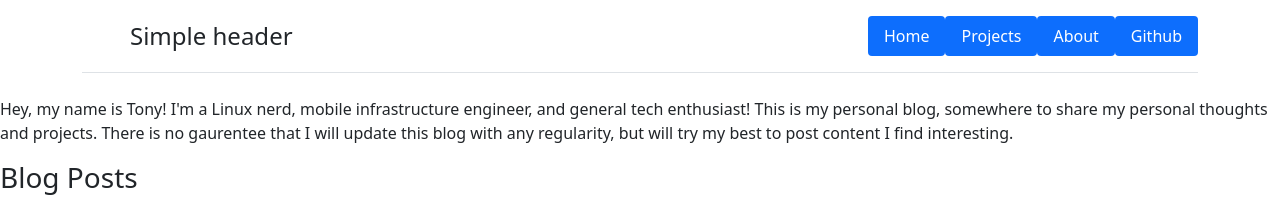
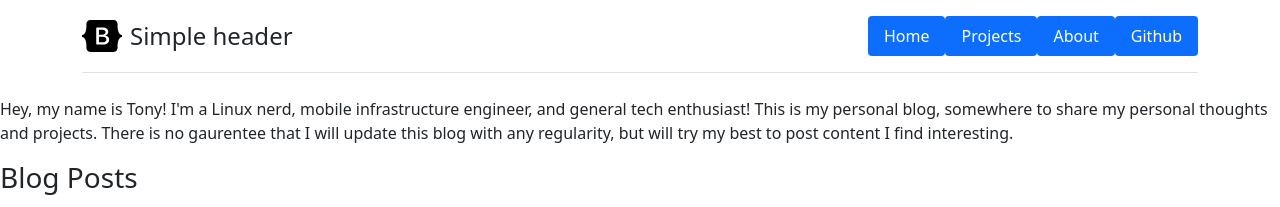
Before and after one commit to acavella/dev.cavella.com, a Jekyll site: the page built from index.md, in a window 1280 px wide. Shown: the top 207 px of the page. Built offline with Jekyll 4.4.1, drawn with Linux system fonts in a browser that asks for light colours.

Commit message:
update logo
Signed-off-by: Tony Cavella <9434191+acavella@users.noreply.github.com>

```diff
--- a/_layouts/default.html
+++ b/_layouts/default.html
@@ -11,11 +11,17 @@
     <link href="/assets/css/bootstrap.min.css" rel="stylesheet">
   </head>
   <body>
+    <svg xmlns="http://www.w3.org/2000/svg" style="display: none;">
+      <symbol id="bootstrap" viewBox="0 0 118 94">
+        <title>Bootstrap</title>
+        <path fill-rule="evenodd" clip-rule="evenodd" d="M24.509 0c-6.733 0-11.715 5.893-11.492 12.284.214 6.14-.064 14.092-2.066 20.577C8.943 39.365 5.547 43.485 0 44.014v5.972c5.547.529 8.943 4.649 10.951 11.153 2.002 6.485 2.28 14.437 2.066 20.577C12.794 88.106 17.776 94 24.51 94H93.5c6.733 0 11.714-5.893 11.491-12.284-.214-6.14.064-14.092 2.066-20.577 2.009-6.504 5.396-10.624 10.943-11.153v-5.972c-5.547-.529-8.934-4.649-10.943-11.153-2.002-6.484-2.28-14.437-2.066-20.577C105.214 5.894 100.233 0 93.5 0H24.508zM80 57.863C80 66.663 73.436 72 62.543 72H44a2 2 0 01-2-2V24a2 2 0 012-2h18.437c9.083 0 15.044 4.92 15.044 12.474 0 5.302-4.01 10.049-9.119 10.88v.277C75.317 46.394 80 51.21 80 57.863zM60.521 28.34H49.948v14.934h8.905c6.884 0 10.68-2.772 10.68-7.727 0-4.643-3.264-7.207-9.012-7.207zM49.948 49.2v16.458H60.91c7.167 0 10.964-2.876 10.964-8.281 0-5.406-3.903-8.178-11.425-8.178H49.948z"></path>
+      </symbol>
+    </svg>
 
     <div class="container">
       <header class="d-flex flex-wrap justify-content-center py-3 mb-4 border-bottom">
         <a href="/" class="d-flex align-items-center mb-3 mb-md-0 me-md-auto text-dark text-decoration-none">
-          <svg class="bi me-2" width="40" height="32"><use xlink:href="https://dev.cavella.com/assets/images/tc-logo3.svg"/></svg>
+          <svg class="bi me-2" width="40" height="32"><use xlink:href="#bootstrap"/></svg>
           <span class="fs-4">Simple header</span>
         </a>
         {% include navigation.html %}
```
